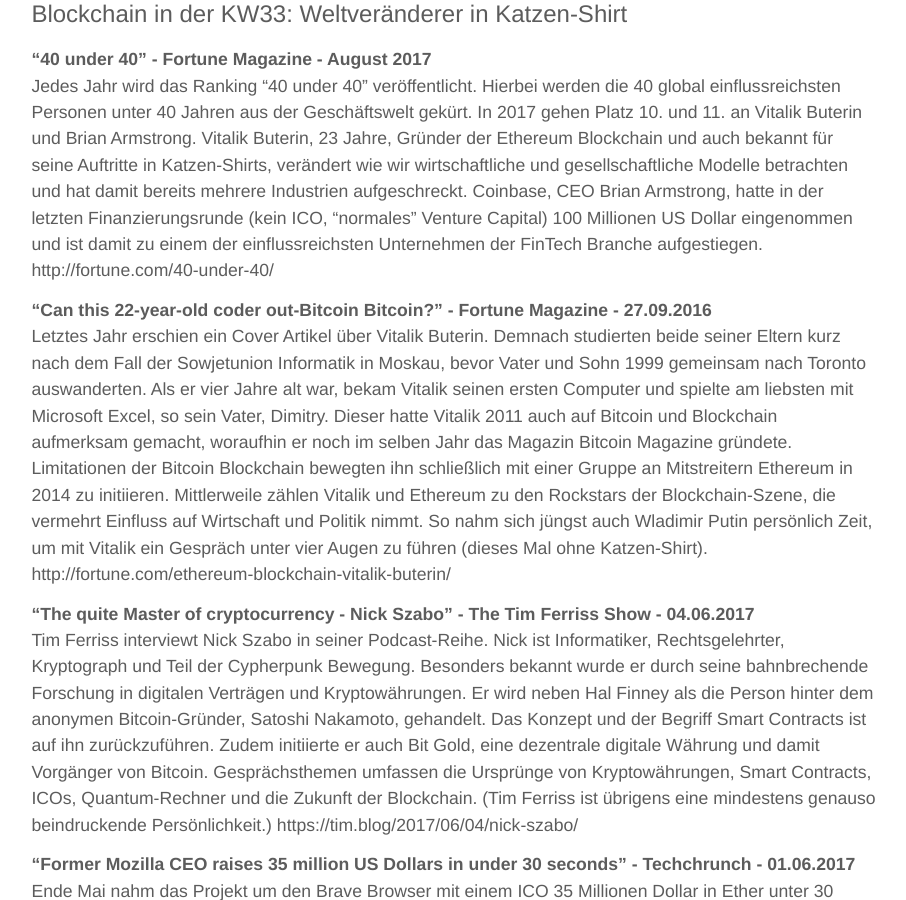
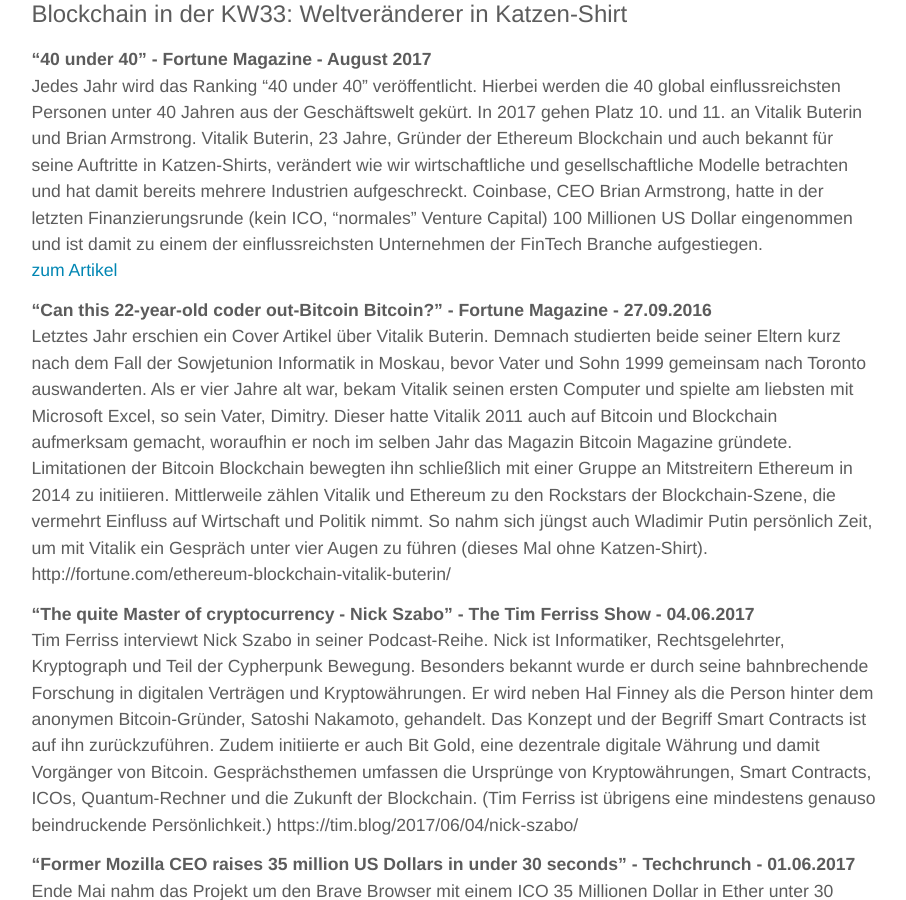
Before and after one commit to blocklab/site, a Jekyll site: the page built from newsletter.md, in a window 1280 px wide and 900 px high, scrolled down 761 px. Shown: the whole window, without its empty margins (185-1091 px from the left). Built offline with Jekyll 4.4.1, drawn with Linux system fonts in a browser that asks for light colours; comment, search, counter and statistics services are not loaded.

Commit message:
Update newsletter.md

```diff
--- a/newsletter.md
+++ b/newsletter.md
@@ -35,7 +35,8 @@ Nachrichten zu Ethereum, blockchain technology, decentralized computing
 **"40 under 40" - Fortune Magazine - August 2017**
 <br>
 Jedes Jahr wird das Ranking "40 under 40" veröffentlicht. Hierbei werden die 40 global einflussreichsten Personen unter 40 Jahren aus der Geschäftswelt gekürt. In 2017 gehen Platz 10. und 11. an Vitalik Buterin und Brian Armstrong. Vitalik Buterin, 23 Jahre, Gründer der Ethereum Blockchain und auch bekannt für seine Auftritte in Katzen-Shirts, verändert wie wir wirtschaftliche und gesellschaftliche Modelle betrachten und hat damit bereits mehrere Industrien aufgeschreckt. Coinbase, CEO Brian Armstrong, hatte in der letzten Finanzierungsrunde (kein ICO, "normales" Venture Capital) 100 Millionen US Dollar eingenommen und ist damit zu einem der einflussreichsten Unternehmen der FinTech Branche aufgestiegen.
-http://fortune.com/40-under-40/
+<br>
+[zum Artikel](http://fortune.com/40-under-40/)
 
 **"Can this 22-year-old coder out-Bitcoin Bitcoin?" - Fortune Magazine - 27.09.2016**
 <br>
```
